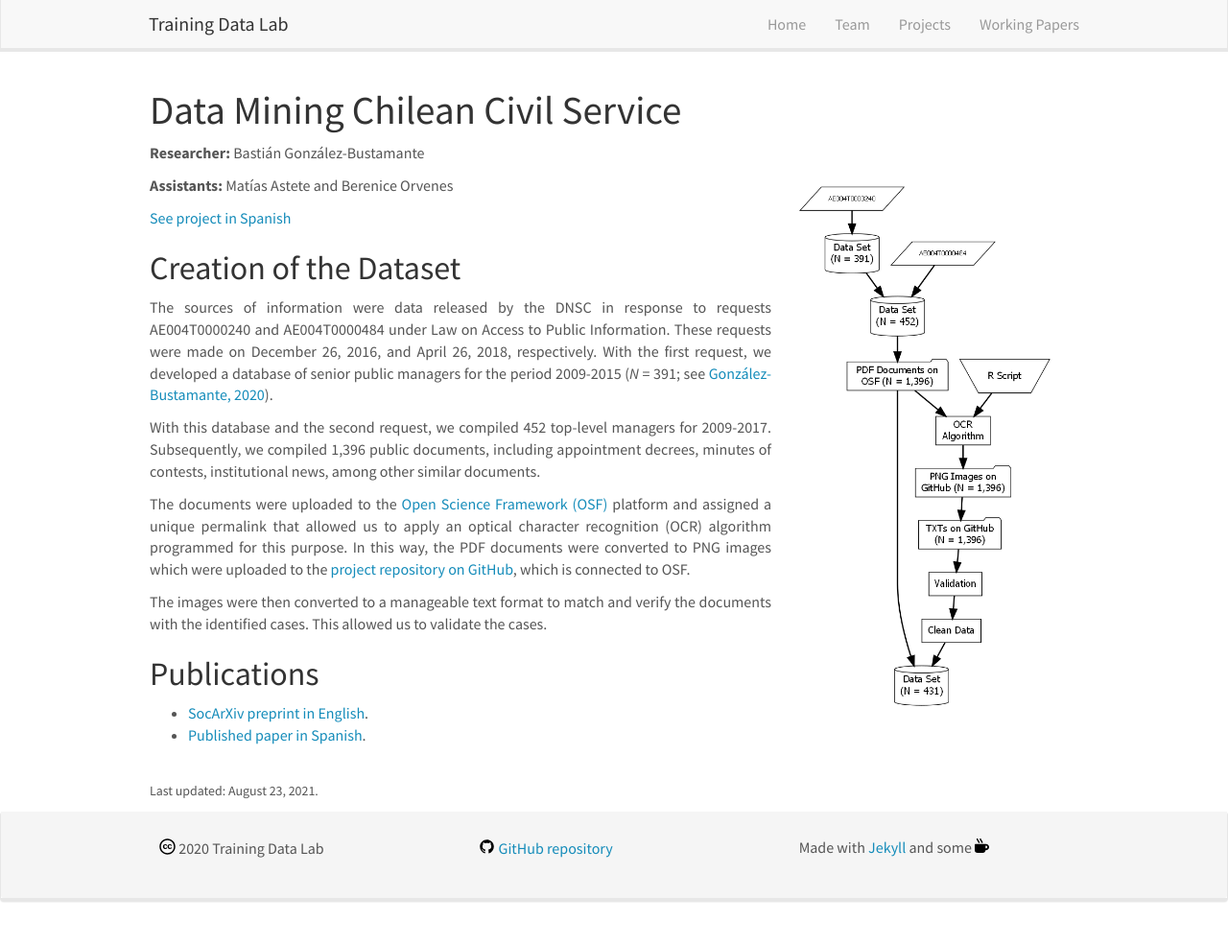
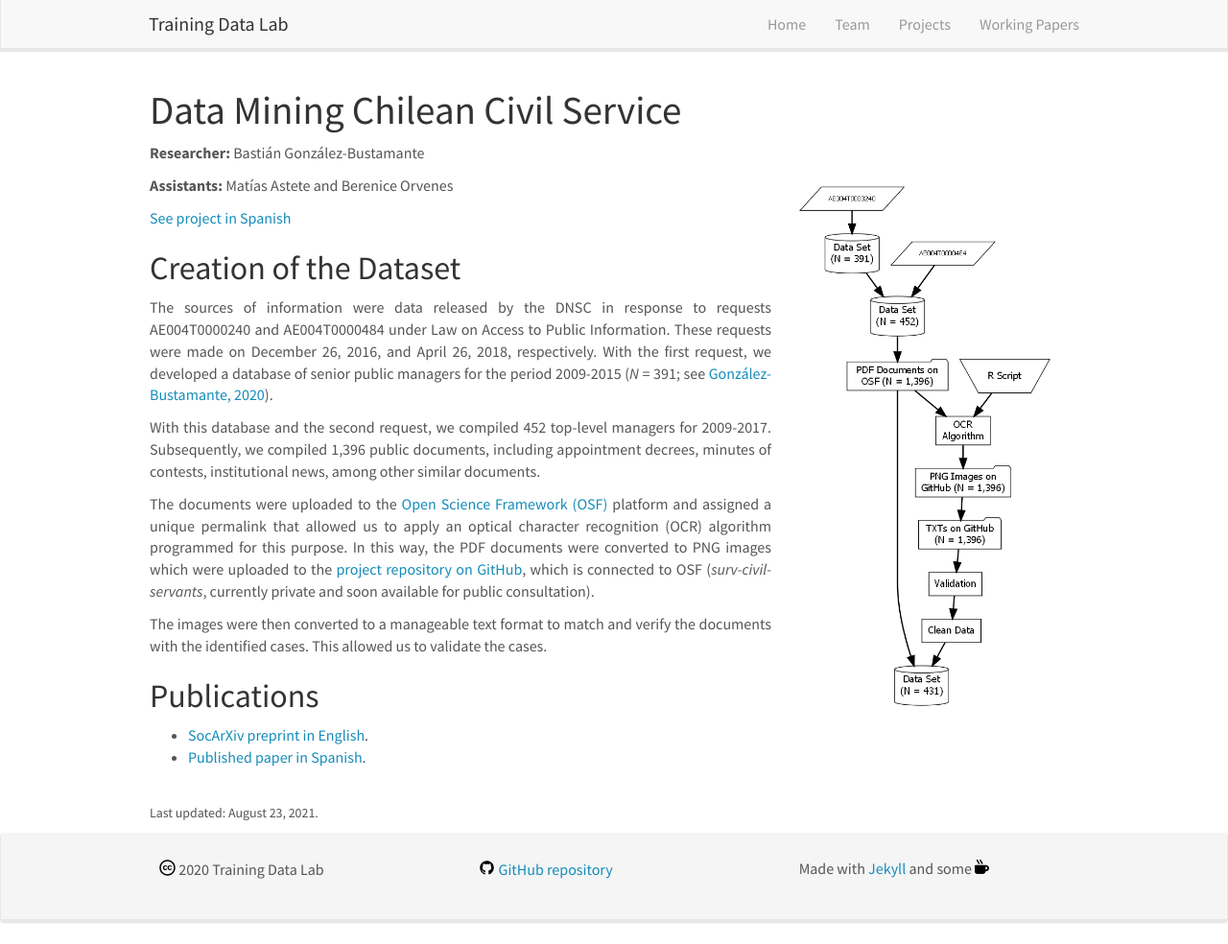
Before and after one commit to training-datalab/old-training-datalab.com, a Jekyll site: the page built from _pages/data-mining-civil-service.md, in a window 1280 px wide and 984 px high. Shown: the whole window at 96% size. Built offline with Jekyll 4.4.1, drawn with Linux system fonts in a browser that asks for light colours; nearby versions of some CDN libraries.

Commit message:
Update data-mining-civil-service.md

```diff
--- a/_pages/data-mining-civil-service.md
+++ b/_pages/data-mining-civil-service.md
@@ -22,7 +22,8 @@ permalink: /projects/chilean-civil-service
 
 <p align="justify">With this database and the second request, we compiled 452 top-level managers for 2009-2017. Subsequently, we compiled 1,396 public documents, including appointment decrees, minutes of contests, institutional news, among other similar documents.</p>
 
-<p align="justify">The documents were uploaded to the <a href="https://doi.org/10.17605/OSF.IO/WBF6M" target="_blank">Open Science Framework (OSF)</a> platform and assigned a unique permalink that allowed us to apply an optical character recognition (OCR) algorithm programmed for this purpose. In this way, the PDF documents were converted to PNG images which were uploaded to the <a href="https://github.com/bgonzalezbustamante" target="_blank">project repository on GitHub</a>, which is connected to OSF.</p>
+<p align="justify">The documents were uploaded to the <a href="https://doi.org/10.17605/OSF.IO/WBF6M" target="_blank">Open Science Framework (OSF)</a> platform and assigned a unique permalink that allowed us to apply an optical character recognition (OCR) algorithm programmed for this purpose. In this way, the PDF documents were converted to PNG images which were uploaded to the <a href="https://github.com/bgonzalezbustamante" target="_blank">project repository on GitHub</a>, which is connected to OSF (*surv-civil-servants*, currently private
+and soon available for public consultation).</p>
 
 <p align="justify">The images were then converted to a manageable text format to match and verify the documents with the identified cases. This allowed us to validate the cases.</p>
 
```
